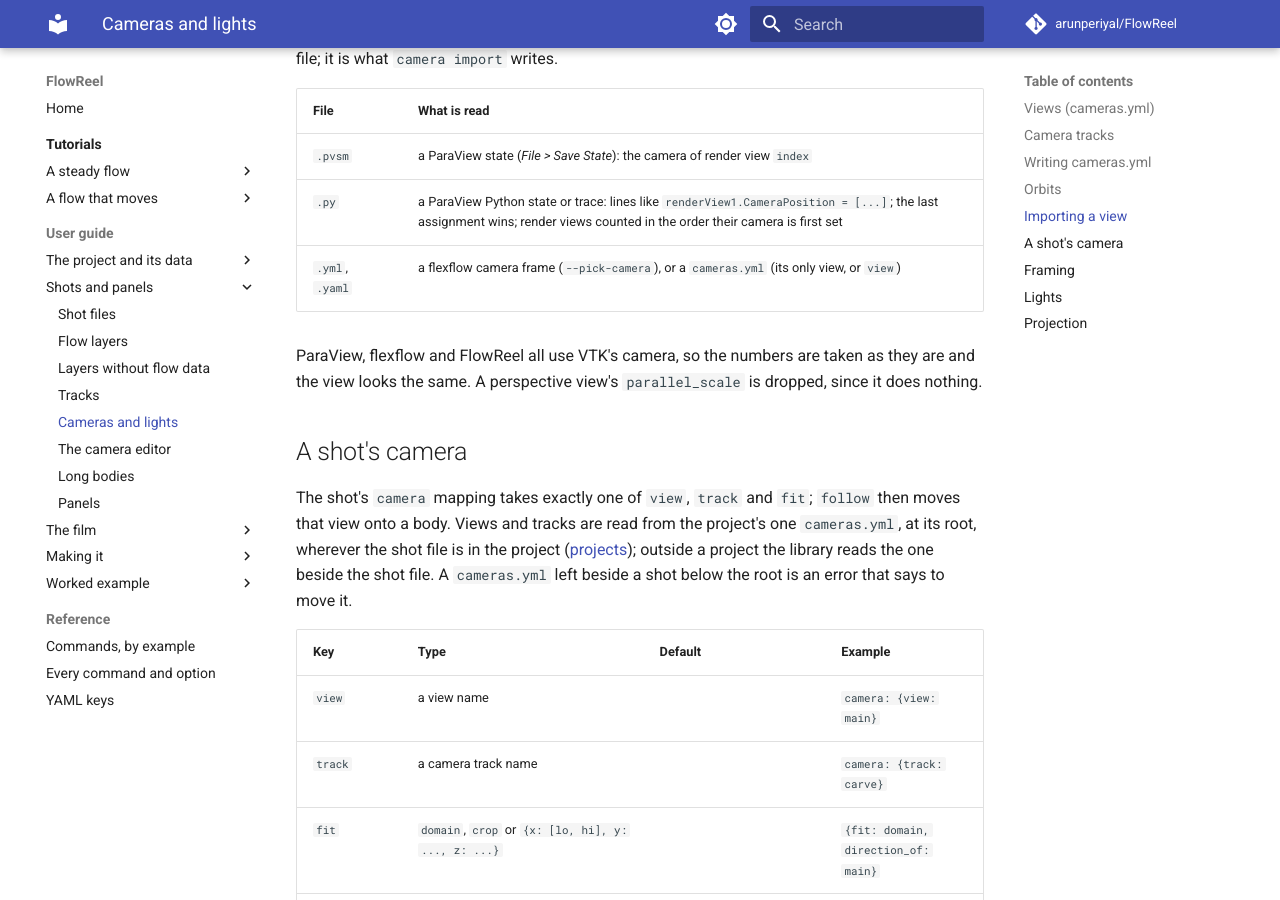
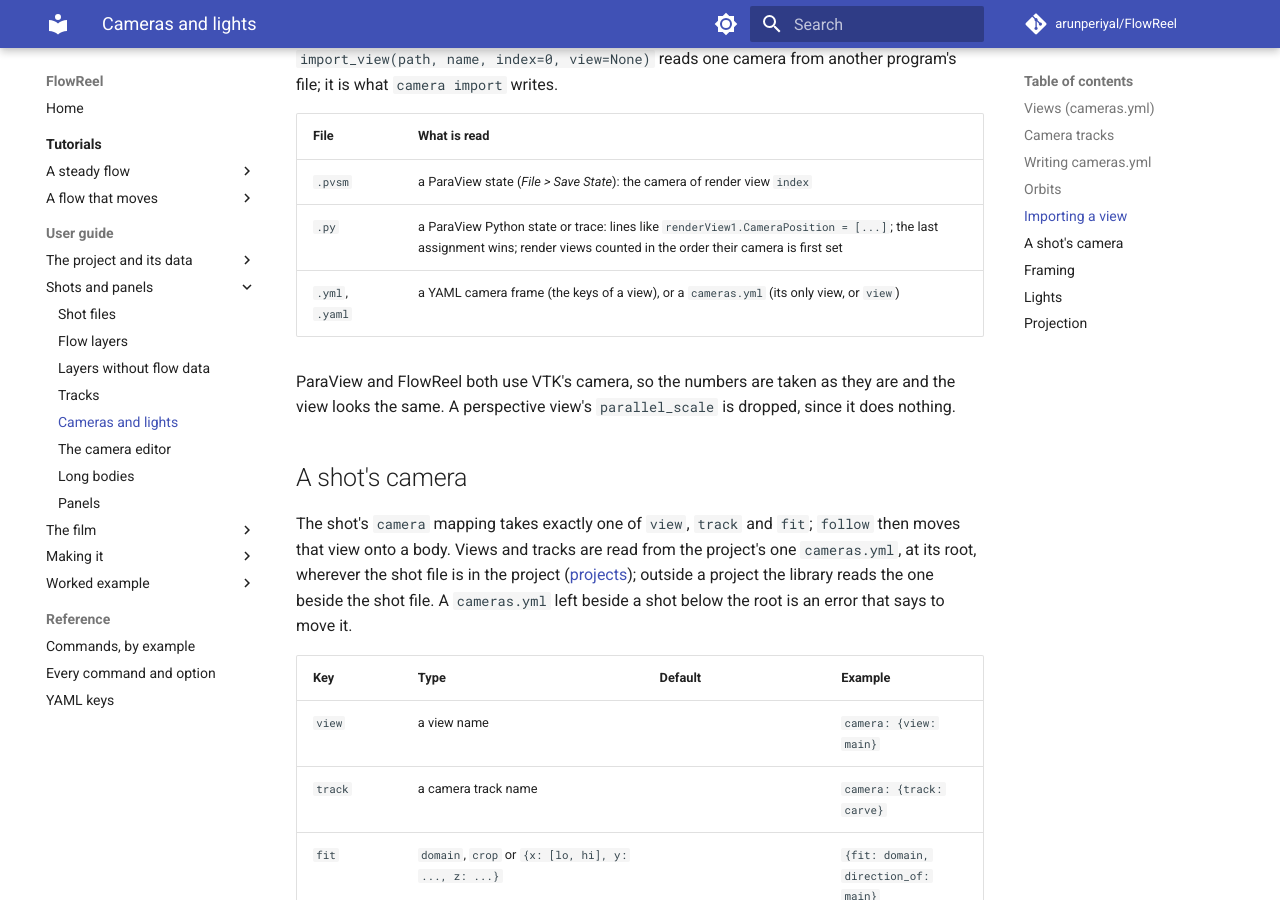
Before and after one commit to arunperiyal/FlowReel, an MkDocs documentation site: the page built from docs/guide/shots/cameras.md, in a window 1280 px wide and 900 px high, scrolled down 3839 px. Built offline with MkDocs 1.6.1 and Material for MkDocs 9.7.7, drawn with Linux system fonts in a browser that asks for light colours; comment, search, counter and statistics services are not loaded; some of the changed text lies outside the part shown.

Commit message:
Take FlexFlow out of the camera page and the tutorial
The camera page, its command help and the second tutorial named FlexFlow
where a plain description serves. The import itself is unchanged.

```diff
--- a/docs/guide/shots/cameras.md
+++ b/docs/guide/shots/cameras.md
@@ -6,8 +6,9 @@ Lengths are in the source's unit; angles in degrees.
 
 ## Views (`cameras.yml`)
 
-A view is a flexflow camera frame, so a file written by `flexflow field render
---pick-camera` is a valid single view (named `main`).
+A view is a VTK camera: a position, a focal point, an up direction and an angle of view.
+A YAML file holding just those keys is a valid single view (named `main`), and
+`camera import` reads views from other programs' files (below).
 
 | Key | Type | Default | Example |
 |---|---|---|---|
@@ -132,9 +133,9 @@ file; it is what `camera import` writes.
 |---|---|
 | `.pvsm` | a ParaView state (*File > Save State*): the camera of render view `index` |
 | `.py` | a ParaView Python state or trace: lines like `renderView1.CameraPosition = [...]`; the last assignment wins; render views counted in the order their camera is first set |
-| `.yml`, `.yaml` | a flexflow camera frame (`--pick-camera`), or a `cameras.yml` (its only view, or `view`) |
+| `.yml`, `.yaml` | a YAML camera frame (the keys of a view), or a `cameras.yml` (its only view, or `view`) |
 
-ParaView, flexflow and FlowReel all use VTK's camera, so the numbers are taken as they
+ParaView and FlowReel both use VTK's camera, so the numbers are taken as they
 are and the view looks the same. A perspective view's `parallel_scale` is dropped, since
 it does nothing.
 
```
Also changed, not shown: docs/guide/commands.md (+1 -1 lines), docs/reference/commands.md (+2 -3 lines), docs/tutorials/unsteady/01-data.md (+1 -3 lines), 2 other files.
